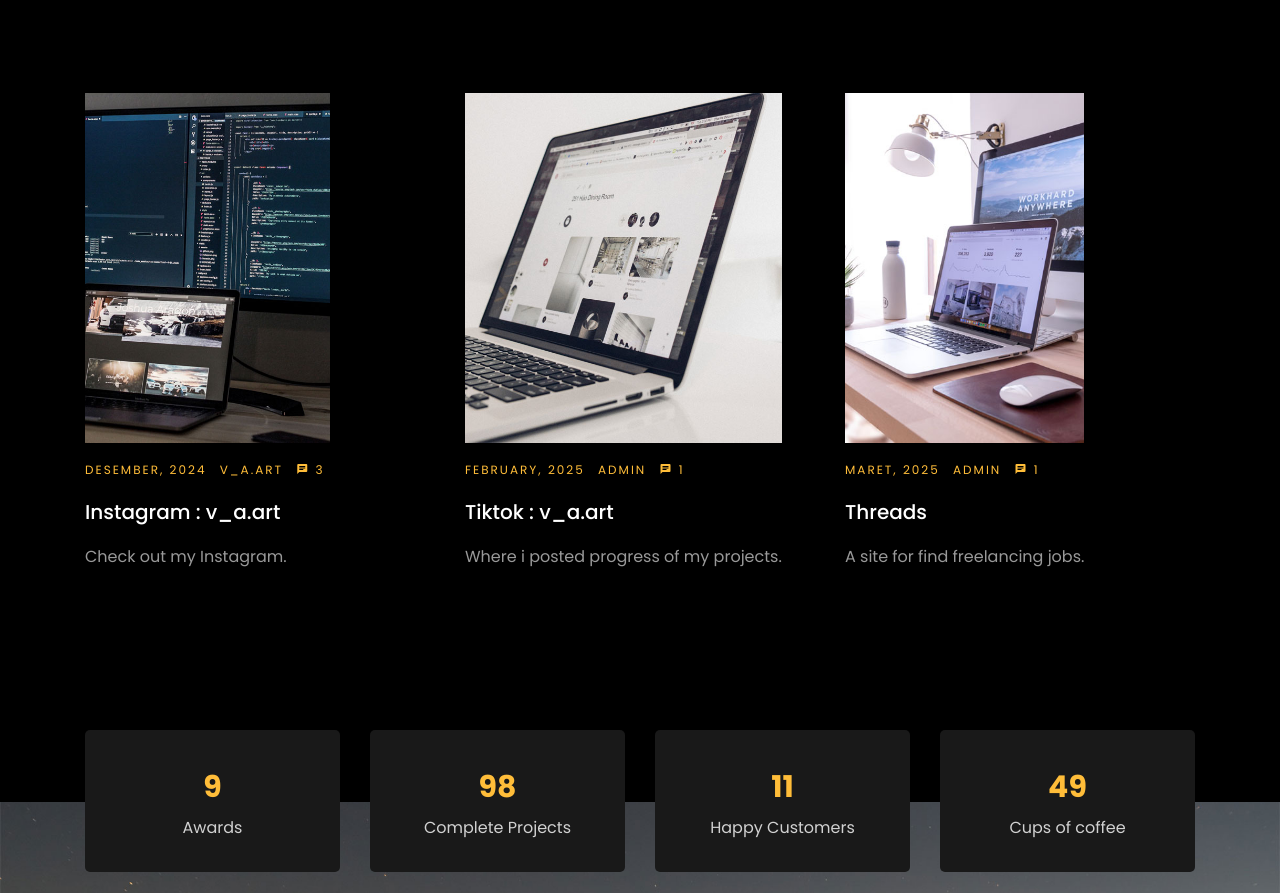
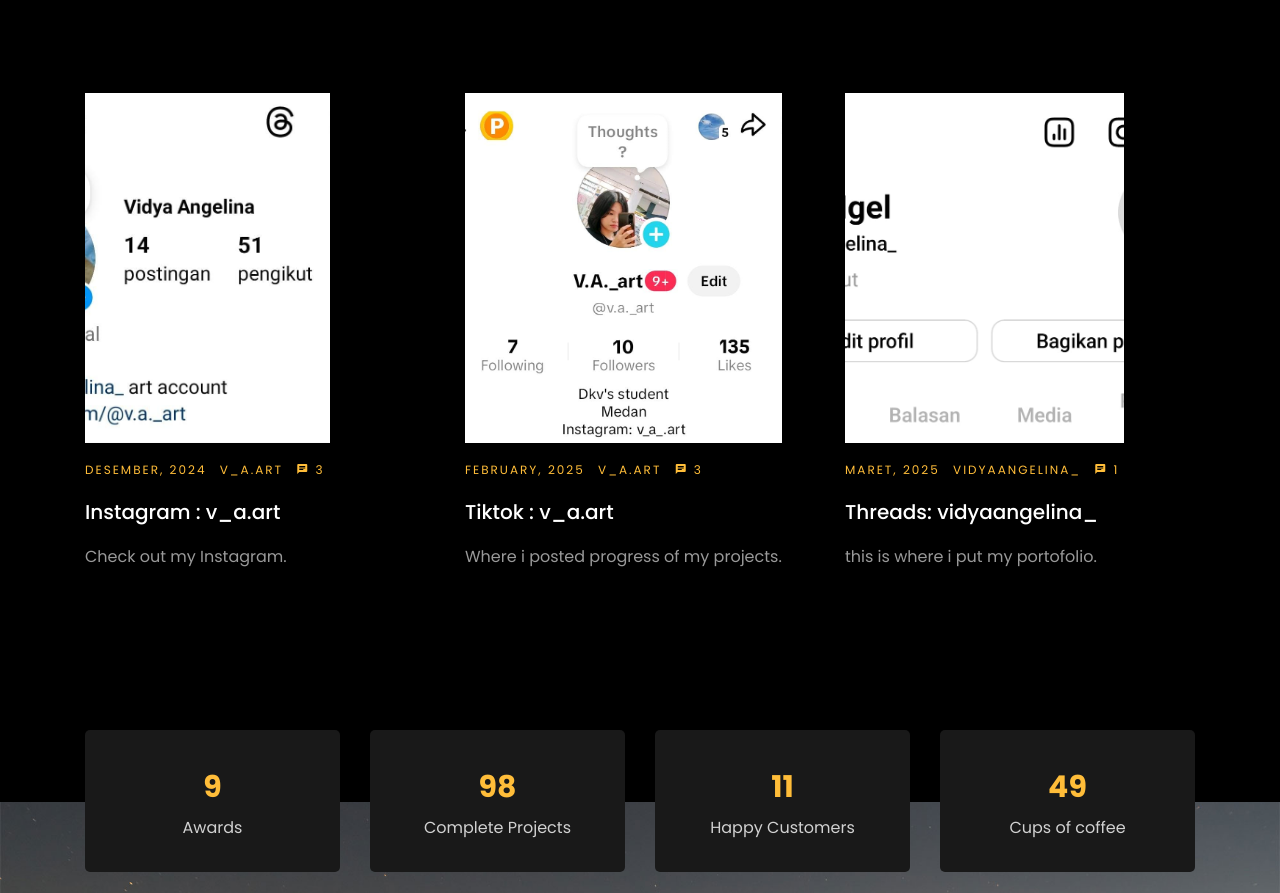
Before and after one commit to VA06062006/portofolio-2, a plain HTML site: page index.html in a window 1280 px wide. Shown: the part 6213-7106 px from the top of the page. Drawn offline with Linux system fonts and the light colour scheme; files whose address does not match are found by name.

Commit message:
Update index.html

```diff
--- a/index.html
+++ b/index.html
@@ -429,7 +429,7 @@
         <div class="row d-flex">
           <div class="col-md-4 d-flex ftco-animate">
           	<div class="blog-entry justify-content-end">
-              <a href="single.html" class="block-20" style="background-image: url('images/image_1.jpg');">
+              <a href="single.html" class="block-20" style="background-image: url('images/blog1.jpg');">
               </a>
               <div class="text mt-3 float-right d-block">
               	<div class="d-flex align-items-center mb-3 meta">
@@ -446,14 +446,14 @@
           </div>
           <div class="col-md-4 d-flex ftco-animate">
           	<div class="blog-entry justify-content-end">
-              <a href="single.html" class="block-20" style="background-image: url('images/image_2.jpg');">
+              <a href="single.html" class="block-20" style="background-image: url('images/blog2.jpg');">
               </a>
               <div class="text mt-3 float-right d-block">
               	<div class="d-flex align-items-center mb-3 meta">
 	                <p class="mb-0">
 	                	<span class="mr-2">February, 2025</span>
-	                	<a href="#" class="mr-2">Admin</a>
-	                	<a href="#" class="meta-chat"><span class="icon-chat"></span> 1</a>
+	                	<a href="#" class="mr-2">v_a.art</a>
+	                	<a href="#" class="meta-chat"><span class="icon-chat"></span> 3</a>
 	                </p>
                 </div>
                 <h3 class="heading"><a href="single.html">Tiktok : v_a.art</a></h3>
@@ -463,18 +463,18 @@
           </div>
           <div class="col-md-4 d-flex ftco-animate">
           	<div class="blog-entry">
-              <a href="single.html" class="block-20" style="background-image: url('images/image_3.jpg');">
+              <a href="single.html" class="block-20" style="background-image: url('images/blog3.jpg');">
               </a>
               <div class="text mt-3 float-right d-block">
               	<div class="d-flex align-items-center mb-3 meta">
 	                <p class="mb-0">
 	                	<span class="mr-2">Maret, 2025</span>
-	                	<a href="#" class="mr-2">Admin</a>
+	                	<a href="#" class="mr-2">vidyaangelina_</a>
 	                	<a href="#" class="meta-chat"><span class="icon-chat"></span> 1</a>
 	                </p>
                 </div>
-                <h3 class="heading"><a href="single.html">Threads</a></h3>
-                <p>A site for find freelancing jobs.</p>
+                <h3 class="heading"><a href="single.html">Threads: vidyaangelina_</a></h3>
+                <p>this is where i put my portofolio.</p>
               </div>
             </div>
           </div>
```
